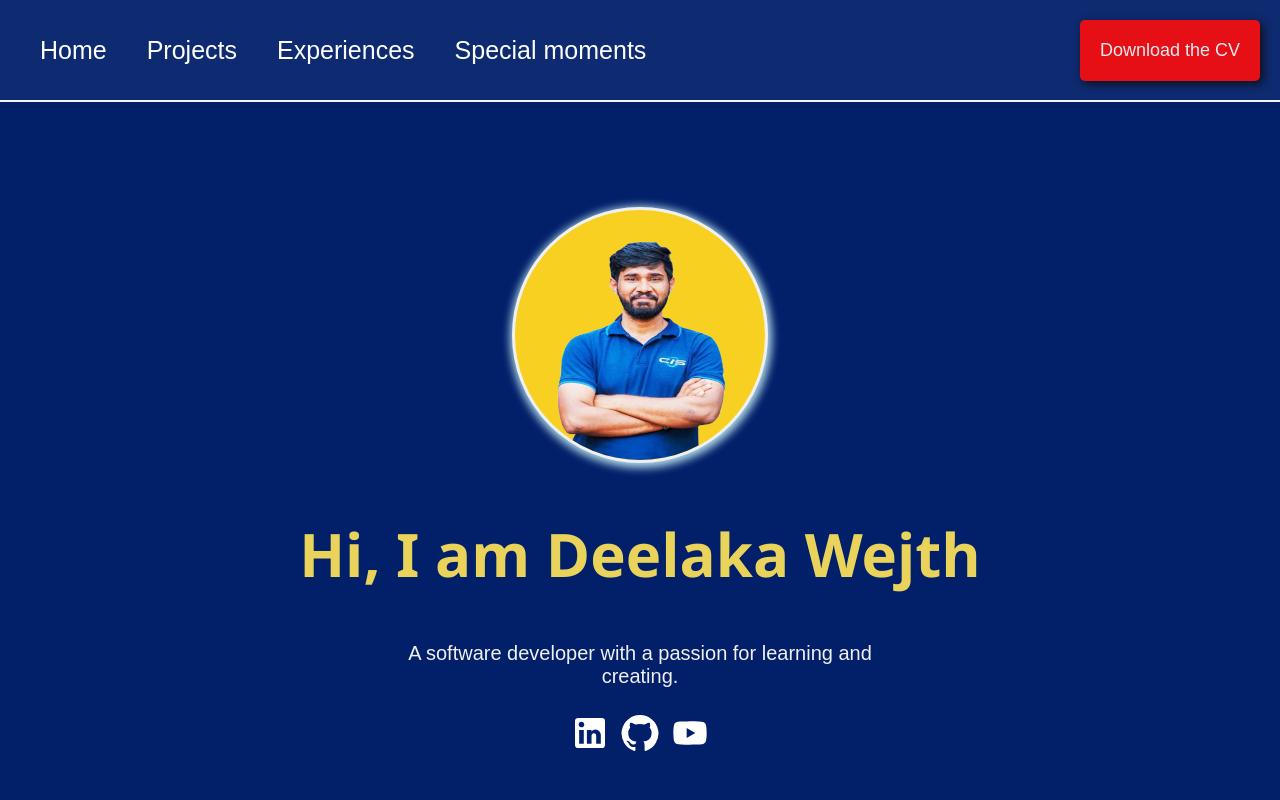
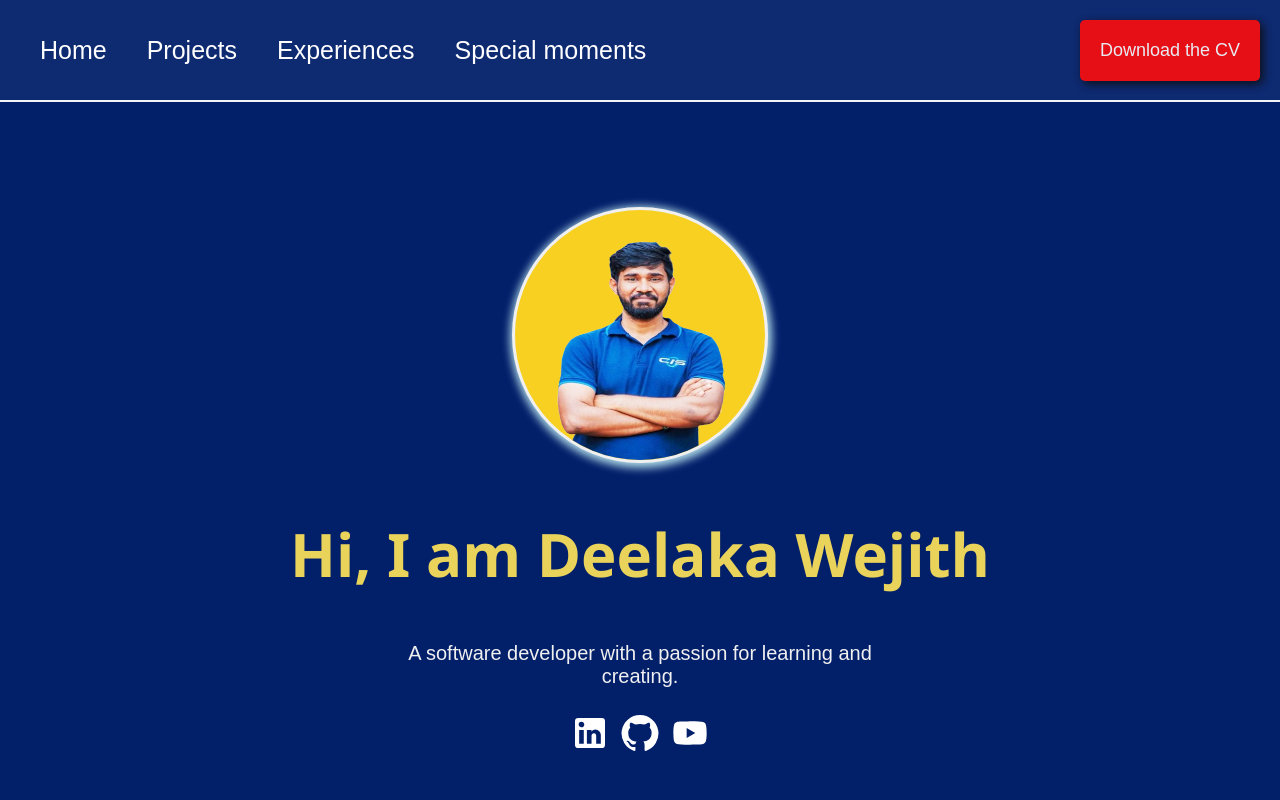
Before and after one commit to deelaka99/deewejkar-portfolio, a React (Vite) app: page / in a window 1280 px wide. Shown: the top 800 px of the page. Built offline with nearby package versions, Linux system fonts and the light colour scheme.

Commit message:
added few changes to the home

```diff
--- a/src/pages/Home.jsx
+++ b/src/pages/Home.jsx
@@ -12,7 +12,7 @@ function Home() {
     <div className="home">
       <div className="about">
         <img src={ProfileDP} alt="profileDp" />
-        <h2>Hi, I am Deelaka Wejth</h2>
+        <h2>Hi, I am Deelaka Wejith</h2>
         <div className="prompt">
           <p>A software developer with a passion for learning and creating.</p>
           <a href="https://www.linkedin.com/in/deelaka-wejith-kariyawasam-7a9bb0213/">
--- a/src/styles/Home.css
+++ b/src/styles/Home.css
@@ -65,4 +65,8 @@ img:hover {
     font-size: 20px;
     width: 80%;
   }
+
+  .about p{
+    font-size: small;
+  }
 }
```
